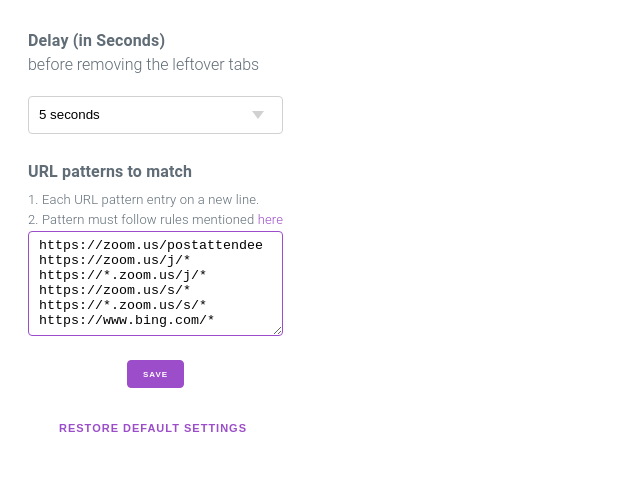
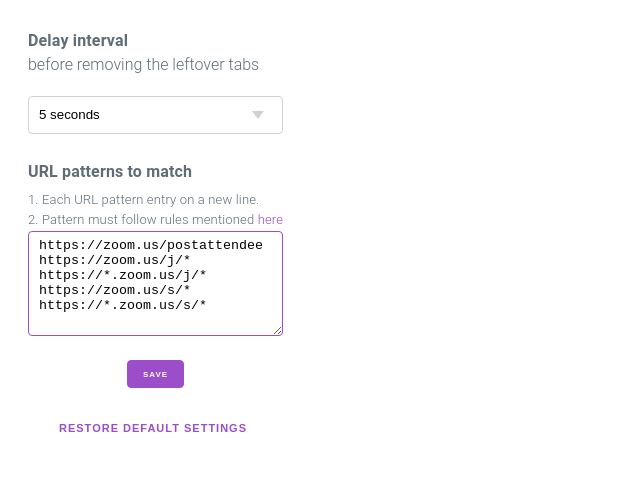
Before and after one commit to chandan-singh/zoom-tab-remover, a browser extension: page options/options.html in a window 1280 px wide. Shown: the whole page, without its empty margins (0-640 px from the left). Drawn offline with Linux system fonts and the light colour scheme.

Commit message:
Removed test bing URL

```diff
--- a/background.js
+++ b/background.js
@@ -6,7 +6,7 @@
     "https://*.zoom.us/j/*",
     "https://zoom.us/s/*",
     "https://*.zoom.us/s/*",
-    "https://www.bing.com/*"
+    // "https://www.bing.com/*"
   ]
 };
 
--- a/options/options.html
+++ b/options/options.html
@@ -21,7 +21,7 @@
 <body style="padding:2rem; width: max-content;">
 
   <section>
-    <label for="interval">Delay (in Seconds) <br/><h6>before removing the leftover tabs</h6></label>
+    <label for="interval">Delay interval <br/><h6>before removing the leftover tabs</h6></label>
     <select id="interval">
       <option value="5">5 seconds</option>
       <option value="10">10 seconds</option>
--- a/options/options.js
+++ b/options/options.js
@@ -6,7 +6,7 @@
     "https://*.zoom.us/j/*",
     "https://zoom.us/s/*",
     "https://*.zoom.us/s/*",
-    "https://www.bing.com/*"
+    // "https://www.bing.com/*"
   ]
 };
 
```
Also changed, not shown: manifest.json.
